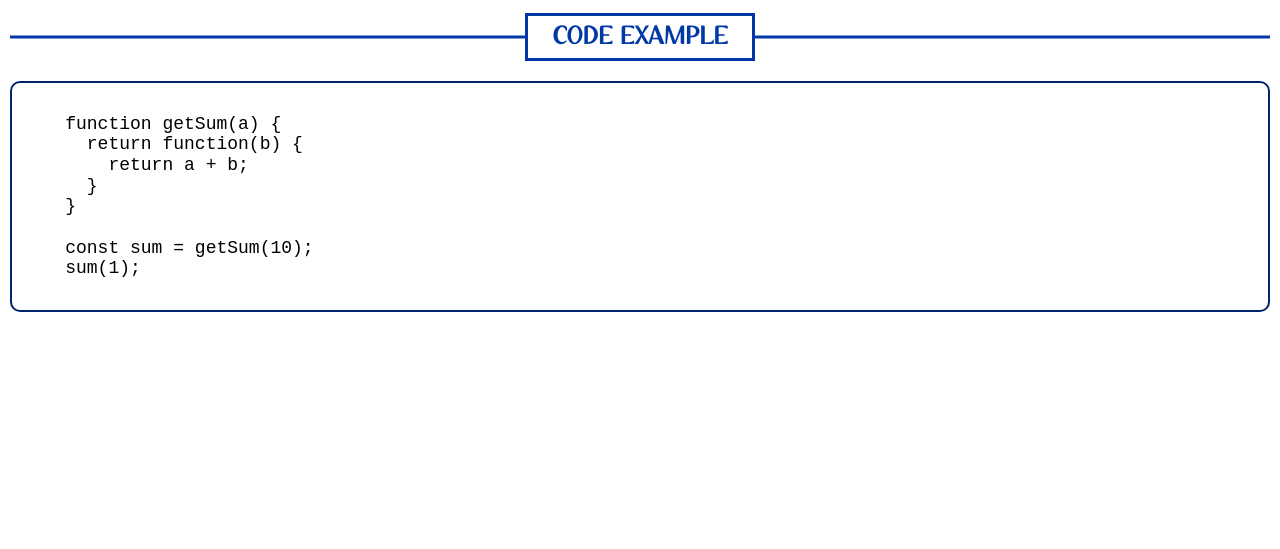
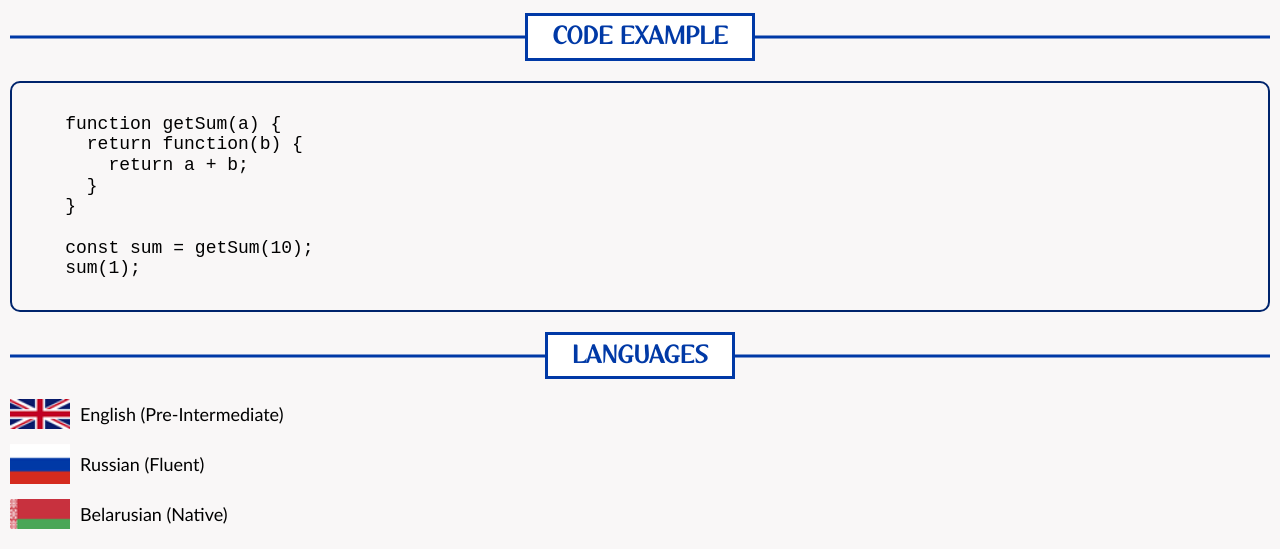
Before and after one commit to ViachaslauBY/rsschool-cv2, a plain HTML site: page index.html in a window 1280 px wide. Shown: the part 2020-2569 px from the top of the page. Before the commit the page ends 2352 px from the top, so only its background shows below. Drawn offline with Linux system fonts and the light colour scheme; files that its build step writes are made by us from their sources.

Commit message:
feat: add section languages

```diff
--- a/css/style.css
+++ b/css/style.css
@@ -23,6 +23,7 @@
 
 body {
   font-family: 'Trebuchet MS', 'Lucida Sans Unicode', 'Lucida Grande', 'Lucida Sans', Arial, sans-serif;
+  background-color: #f9f7f7;
 }
 
 .container {
@@ -36,7 +37,8 @@ body {
 .education,
 .skills,
 .work-experience,
-.code {
+.code,
+.languages {
   margin-bottom: 20px;
 }
 
@@ -45,7 +47,8 @@ body {
 .education__wrapper,
 .skills__wrapper,
 .work-experience__wrapper,
-.code__wrapper {
+.code__wrapper,
+.languages__wrapper {
   position: relative;
   margin-bottom: 20px;
   text-align: center;
@@ -56,7 +59,8 @@ body {
 .education__title,
 .skills__title,
 .work-experience__title,
-.code__title {
+.code__title,
+.languages__title {
   display: inline-block;
   margin-bottom: 0;
   padding: 7px 24px;
@@ -74,7 +78,8 @@ body {
 .education__title::after,
 .skills__title::after,
 .work-experience__title::after,
-.code__title::after {
+.code__title::after,
+.languages__title::after {
   content: "";
   position: absolute;
   background-color: #0039a6;
@@ -431,3 +436,23 @@ body {
 .code__text {
   font-size: 18px;
 }
+
+/**********LANGUAGES**********/
+.languages__list {
+  list-style: none;
+}
+
+.languages__item {
+  display: flex;
+  align-items: center;
+  margin-bottom: 15px;
+}
+
+.languages__img {
+  margin-right: 10px;
+  width: 60px;
+}
+
+.languages__text {
+  font-size: 18px;
+}
--- a/index.html
+++ b/index.html
@@ -282,6 +282,28 @@
       </div>
     </section>
 
+    <section class="languages" id="languages">
+      <div class="container">
+        <div class="languages__wrapper">
+          <h2 class="languages__title">Languages</h2>
+        </div>
+        <ul class="languages__list">
+          <li class="languages__item">
+            <img class="languages__img" src="img/gb.png" alt="Great Britain Flag">
+            <span class="languages__text">English (Pre-Intermediate)</span>
+          </li>
+          <li class="languages__item">
+            <img class="languages__img" src="img/ru.png" alt="Russian Flag">
+            <span class="languages__text">Russian (Fluent)</span>
+          </li>
+          <li class="languages__item">
+            <img class="languages__img" src="img/by.png" alt="Belarusian Flag">
+            <span class="languages__text">Belarusian (Native)</span>
+          </li>
+        </ul>
+      </div>
+    </section>
+
   </main>
 </body>
 </html>
```
Also changed, not shown: img/by.png (added), img/gb.png (added), img/ru.png (added).
